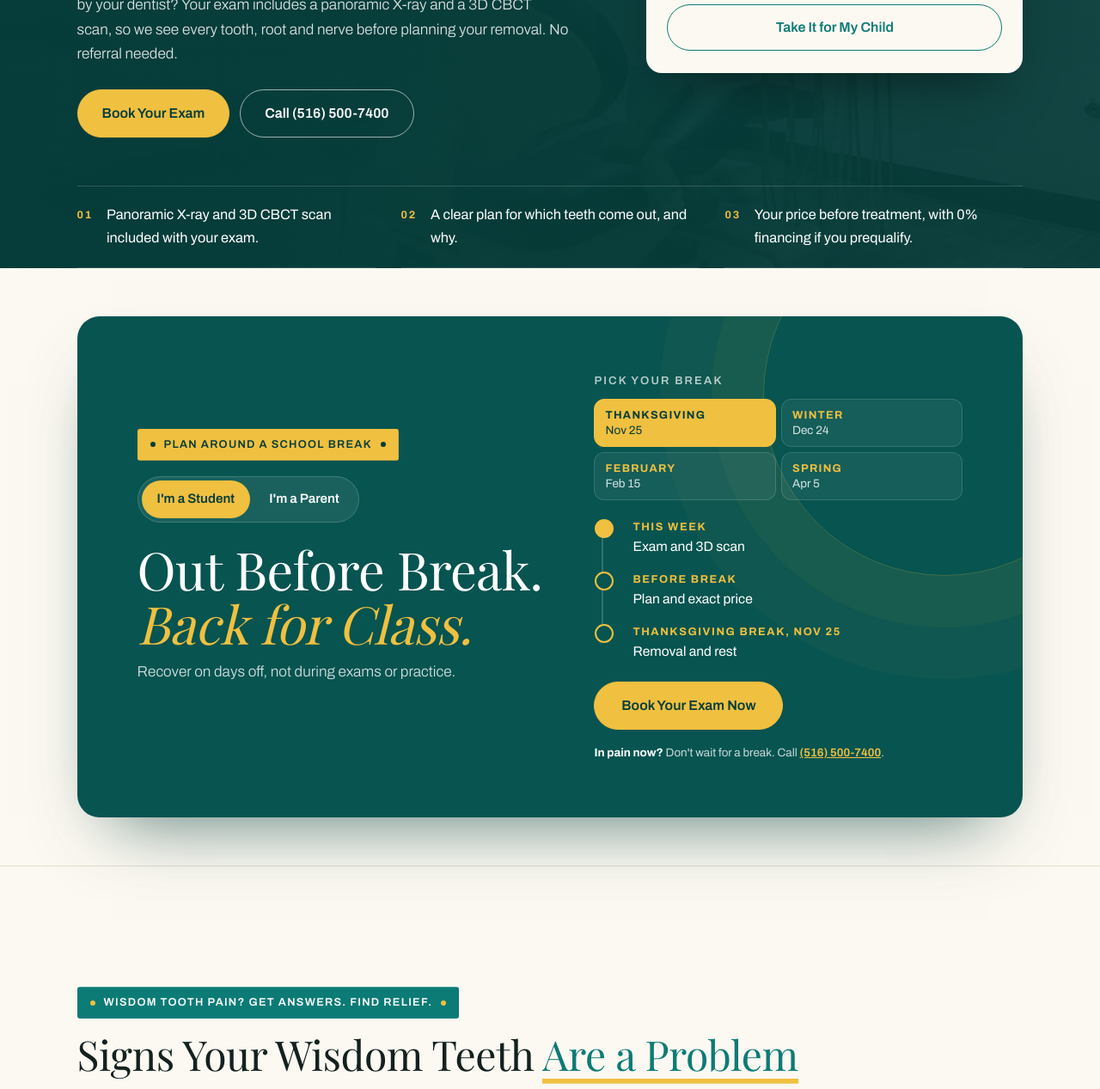
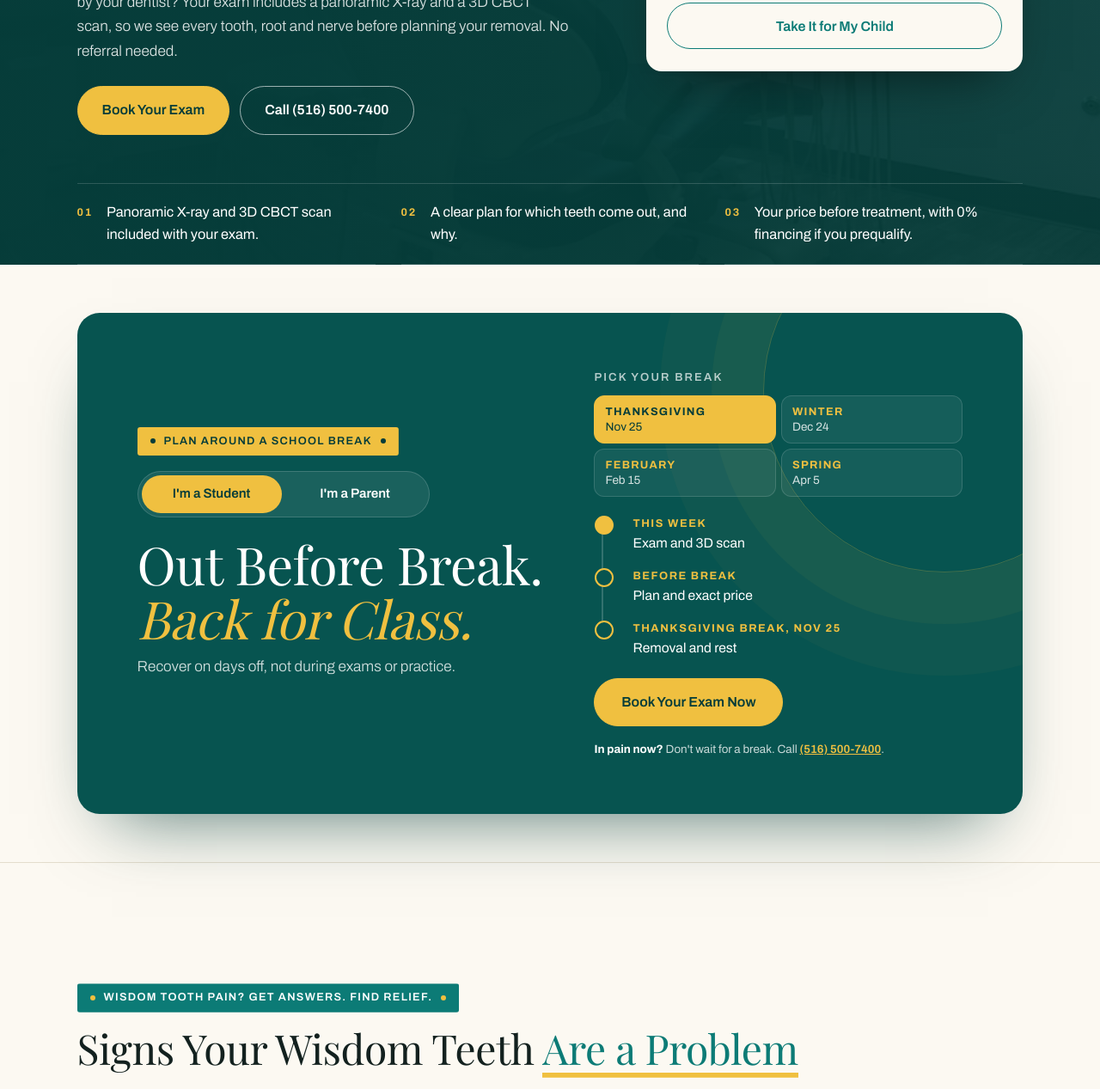
Before and after one commit to ssonydental/wisdomteeth, a plain HTML site: page index.html in a window 1280 px wide. Shown: the part 484-1751 px from the top of the page at 86% size. Drawn offline with nearby package versions, Linux system fonts and the light colour scheme.

Commit message:
Add files via upload

```diff
--- a/index.html
+++ b/index.html
@@ -301,9 +301,9 @@ h3{font-size:1.3rem}
 section{padding:80px 20px}
 .inner{max-width:1180px;margin:0 auto;width:100%}
 .kicker{font-size:.74rem;font-weight:600;letter-spacing:.16em;text-transform:uppercase;color:var(--primary);margin-bottom:14px;display:flex;align-items:center;gap:10px}
-.kicker{display:inline-flex!important;width:max-content;max-width:100%;background:var(--primary);color:#fff!important;padding:8px 15px;border-radius:3px;letter-spacing:.1em!important;clip-path:inset(0 100% 0 0);transition:clip-path .55s cubic-bezier(.25,.8,.3,1)}
+.kicker{display:inline-flex!important;width:fit-content;max-width:100%;line-height:1.35;background:var(--primary);color:#fff!important;padding:8px 15px;border-radius:3px;letter-spacing:.1em!important;clip-path:inset(0 100% 0 0);transition:clip-path .55s cubic-bezier(.25,.8,.3,1)}
 .kicker.on,html.no-io .kicker,html.reveal-all .kicker{clip-path:inset(0 0 0 0)}
-.kicker::before,.kicker::after{content:"";flex:none;width:6px;height:6px;border-radius:50%;background:var(--gold)}
+.kicker::before,.kicker::after{content:"";flex:none;align-self:center;width:6px;height:6px;border-radius:50%;background:var(--gold)}
 .hero .kicker,.rec-sec .kicker,.fin .kicker,.brk .kicker{background:var(--gold);color:var(--deep)!important}
 .hero .kicker::before,.hero .kicker::after,.rec-sec .kicker::before,.rec-sec .kicker::after,.fin .kicker::before,.fin .kicker::after,.brk .kicker::before,.brk .kicker::after{background:var(--deep)!important}
 @media (prefers-reduced-motion:reduce){.kicker{clip-path:none;transition:none}}
@@ -338,7 +338,8 @@ section{padding:80px 20px}
 .hero h1{color:#fff}.hero .hl{color:#fff}
 .hero .lede{color:rgba(255,255,255,.85);margin-bottom:26px}
 .hero .kicker{color:var(--gold)}
-.hero-grid{display:grid;gap:40px;align-items:center}
+.hero-grid{display:grid;grid-template-columns:minmax(0,1fr);gap:32px;align-items:center}
+.hero-grid > *{min-width:0}
 .picker{background:var(--ground);color:var(--ink);border-radius:18px;padding:22px;box-shadow:0 30px 60px -30px rgba(0,0,0,.6)}
 .picker-q{font-family:'Playfair Display',serif;font-size:1.3rem;margin-bottom:14px}
 .picker-opts{display:grid;gap:8px}
@@ -365,6 +366,7 @@ section{padding:80px 20px}
 .qz-hero-t{font-size:1rem;color:var(--ink-soft);margin-bottom:18px}
 .qz-hero-b,.qz-inline{display:grid;gap:8px}
 .qz-hero .btn-secondary,.qz-inline .btn-secondary{border-color:var(--primary)}
+@media (max-width:1040px){.qz-hero{display:none}}
 .qz-inline{margin-top:24px;max-width:520px}
 @media (min-width:700px){.qz-inline{grid-template-columns:1fr 1fr}}
 .qz-fab{position:fixed;right:14px;bottom:calc(84px + env(safe-area-inset-bottom));z-index:35;display:flex;align-items:center;gap:12px;min-height:60px;padding:8px 22px 8px 8px;border:2px solid var(--deep);border-radius:999px;background:var(--gold);color:var(--deep);font-family:inherit;text-align:left;box-shadow:0 18px 36px -12px rgba(5,30,28,.6);cursor:pointer;opacity:0;transform:translateY(30px) scale(.9);pointer-events:none;transition:opacity .3s,transform .45s cubic-bezier(.3,1.5,.5,1)}
@@ -737,14 +739,15 @@ section .inner > h2 + .lede,section .inner > h2 + .two{margin-top:0}
 
 /* ---------- break countdown ---------- */
 .brk{background:var(--ground)!important;padding-top:56px!important;padding-bottom:56px!important}
+.brk-card > *{min-width:0}
 .brk-card{position:relative;overflow:hidden;background:var(--primary-deep);color:#fff;border-radius:26px;padding:34px 24px;display:grid;gap:30px;align-items:center;box-shadow:0 40px 80px -40px rgba(5,60,57,.7)}
 .brk-card::before{content:"";position:absolute;right:-120px;top:-120px;width:420px;height:420px;border-radius:50%;border:1px solid rgba(240,192,64,.25);box-shadow:0 0 0 60px rgba(240,192,64,.04),0 0 0 120px rgba(240,192,64,.03);pointer-events:none}
 .brk .kicker{color:var(--gold)}.brk .kicker::before,.brk .kicker::after{background:var(--gold)}
 .brk h2{color:#fff;font-size:clamp(2.3rem,5.4vw,3.8rem);line-height:1.04;margin-bottom:12px}
 .brk h2 em{color:var(--gold)}
 .brk .lede{color:rgba(255,255,255,.82);max-width:44ch;margin-bottom:24px}
-.aud{display:flex;width:max-content;max-width:100%;gap:4px;padding:4px;border-radius:999px;background:rgba(255,255,255,.08);border:1px solid rgba(255,255,255,.16);margin:4px 0 22px}
-.aud button{min-height:44px;padding:0 18px;border:0;border-radius:999px;background:transparent;color:#fff;font-weight:600;font-size:.95rem;line-height:1;white-space:nowrap;font-family:inherit;cursor:pointer;transition:background .25s,color .25s}
+.aud{display:grid;grid-template-columns:1fr 1fr;width:100%;max-width:340px;gap:4px;padding:4px;border-radius:999px;background:rgba(255,255,255,.08);border:1px solid rgba(255,255,255,.16);margin:4px 0 22px}
+.aud button{min-height:44px;padding:0 10px;border:0;border-radius:999px;background:transparent;color:#fff;font-weight:600;font-size:.95rem;line-height:1;white-space:nowrap;font-family:inherit;cursor:pointer;transition:background .25s,color .25s}
 .aud button[aria-selected="true"]{background:var(--gold);color:var(--deep)}
 .aud-l{list-style:none;display:grid;gap:10px;margin:0 0 6px;max-width:46ch}
 .aud-l li{position:relative;padding-left:22px;font-size:.98rem;line-height:1.45;color:rgba(255,255,255,.88)}
@@ -1544,7 +1547,7 @@ setTimeout(function(){ document.documentElement.classList.add('reveal-all'); },
     qz.querySelectorAll('.qz-ra a, .qz-urg').forEach(function(a){ a.addEventListener('click', close); });
     var hero = document.querySelector('.hero'), bk = document.getElementById('book');
     function fs(){
-      var past = hero.getBoundingClientRect().bottom < 0, atBook = bk && bk.getBoundingClientRect().top < innerHeight;
+      var past = matchMedia('(max-width:1040px)').matches ? scrollY > 160 : hero.getBoundingClientRect().bottom < 0, atBook = bk && bk.getBoundingClientRect().top < innerHeight;
       fab.classList.toggle('show', past && !atBook);
     }
     addEventListener('scroll', fs, {passive: true}); fs();
```
